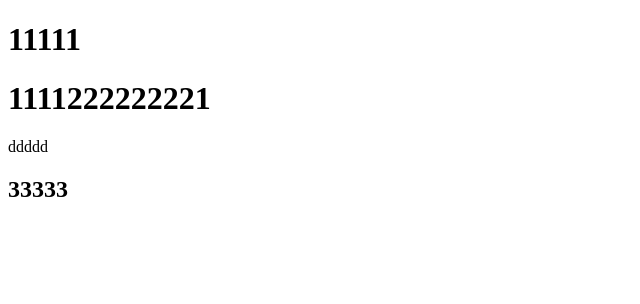
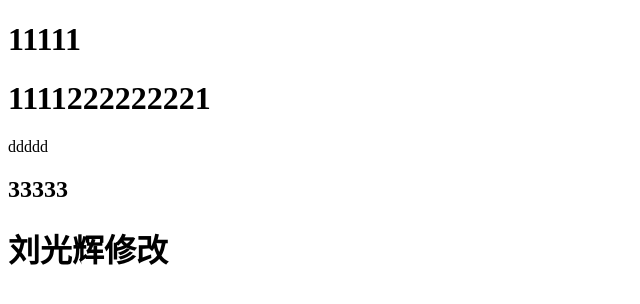
Before and after one commit to ab15173636319/TemWork, a plain HTML site: page demo.html in a window 1280 px wide. Shown: the whole page, without its empty margins (0-640 px from the left). Drawn offline with Linux system fonts and the light colour scheme.

Commit message:
刘光辉提交

```diff
--- a/demo.html
+++ b/demo.html
@@ -13,4 +13,5 @@
 <h1>1111222222221</h1>
 ddddd
 <h2>33333</h2>
+<h1>刘光辉修改</h1>
 </body>
```
